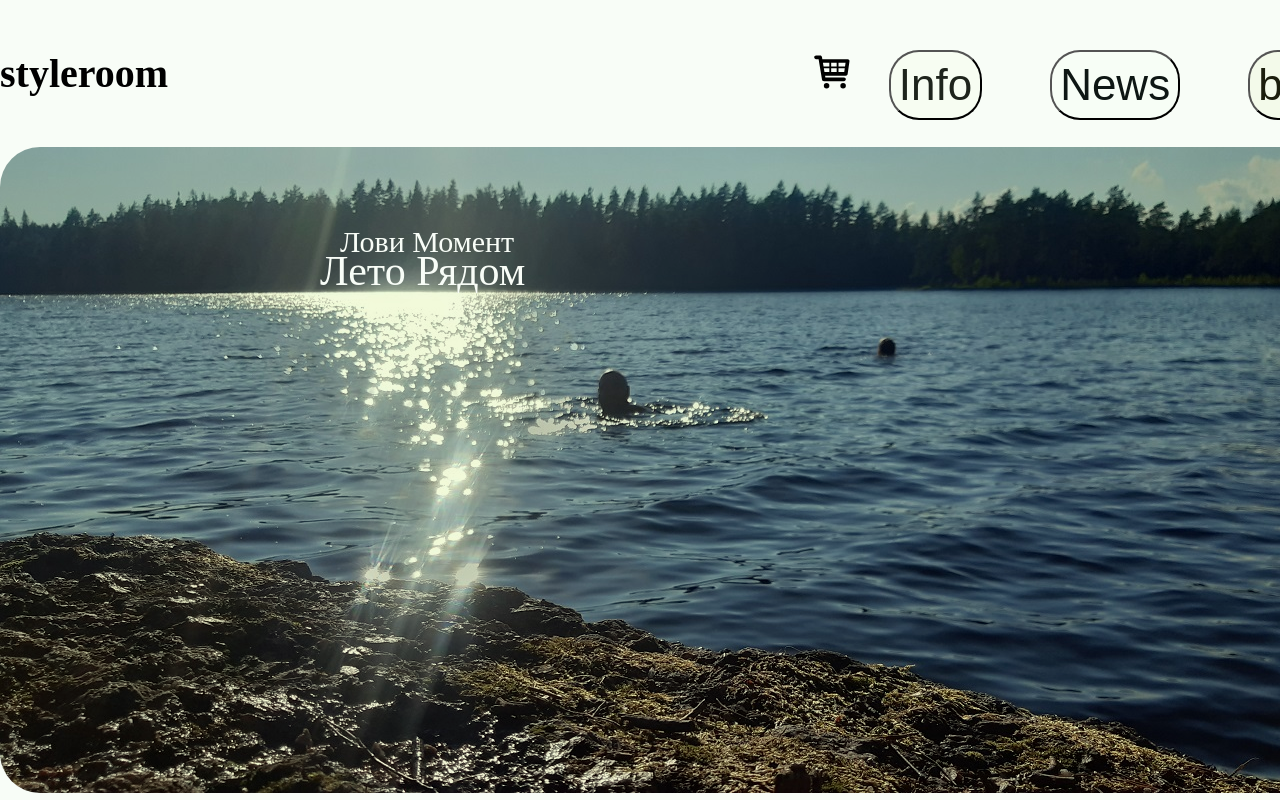
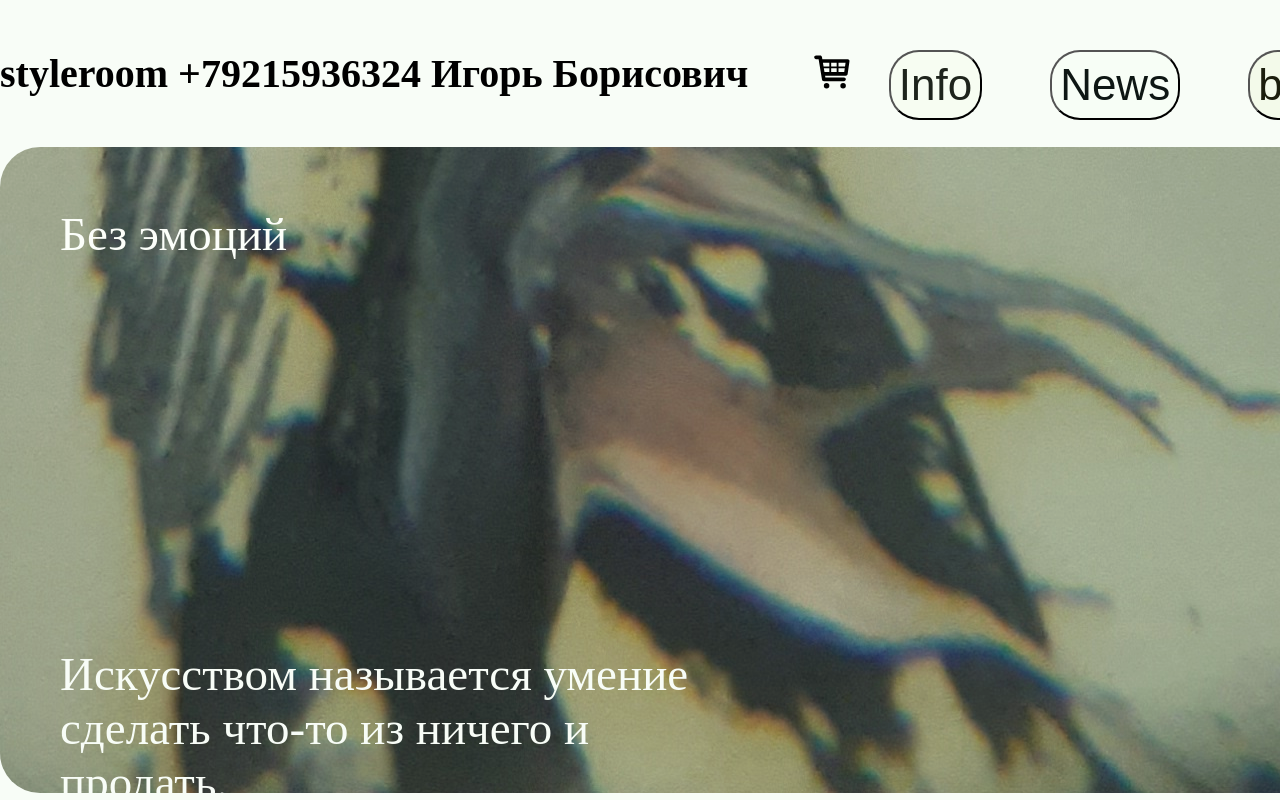
Before and after one commit to Swoopchinsky/styleroom, a React (Create React App) app: page / in a window 1280 px wide. Shown: the top 800 px of the page. Built offline with nearby package versions, Linux system fonts and the light colour scheme; a web font is replaced by a local one.

Commit message:
udacha v.1.1.32

```diff
--- a/src/components/Header.js
+++ b/src/components/Header.js
@@ -34,37 +34,37 @@ export default function Header(props) {
     return (
         <header>
             <div>
-                <span className='span'>styleroom</span>
+                <span className='span'>styleroom +79215936324 Игорь Борисович </span>
                 <ul className='nav'>
                     <button onClick={() => setButInfo(butInfo = !butInfo)} className={`butInfo ${butInfo && 'active'}`} >Info</button>
                     {butInfo && (
                         <div className='info'>
-                            + 7 921 593 63 24 карта Сбер. <br />
-                            Игорь Борисович <br />
-                            Город Санкт-Петербург <br />
-                            Автор проекта. <dr />
-                            Создание Вэб приложений при помощи современных информационных технологий. <dr />
-                            Продажа произведений Искусства и кастомных украшений, амулетов. <br />
-                            Ознакомится с Работами можно на Академическом переулке Васильевского острова. <br />
-                            Связь по телефону, в мессенжерах.
+                            Галерея эксклюзивного творчества.  <br />
+                            Санкт-Петербург <br />
+                            1. Знай, быстротечно все, что нам дается. Навечно только слово остается. <br />
+                            2. Пректрасно, когда мы можем сами собой управлять. <br />
+                            3. Нет успеха без труда. <br />
+                            4. Художникам, как и поэтам, издавна право дано Дерзать.  <br />
+                            5. Свободная торговля - не принцип, средство для достижения цели. <br />
+                            6. Лёгкое сердце живет долго.
+
+
                         </div>
                     )}
 
                     <button onClick={() => setButNews(butNews = !butNews)} className={`butNews ${butNews && 'active'}`} >News</button>
                     {butNews && (
                         <div className='news'>
-                            Рабиновичи в театре: <br />
-                            -Сарочка, тебе удобно сидеть? <br />
-                            -Да, Абрамчик, удобно! <br />
-                            -Тебе видно? <br />
-                            -Да, любимый <br />
-                            -Тебе не дует? <br />
-                            -Нет, золотой. <br />
-                            -Давай поменяемся местами. <br />
-                            : <br />
-                            "Нет богатства лучше телесного здоровья" <br />
-                            : <br />
-                            : <br />
+                            1.
+                            -Так! Я не понял, Циля, почему моя бутылка коньяка наполовину пуста?! <br />
+                            -Потому что ты, Сёма, пессимист! <br />
+                            2.
+                            -Додик, шо там упало на кухне?! <br />
+                            -Ривочка, это не бунт, это случайно.<br />
+                            3.
+                            Письмо из Тель-Авива в Одессу: "Сынок, высылаем тебе 20 долларов, как ты и просил...
+                            Но хотим напомнить, что 20 долларов пишется не с тремя нолями, а с одним!" <br />
+                            Хорошего Вам Настоения!
 
                         </div>
                     )}
--- a/src/index.css
+++ b/src/index.css
@@ -54,8 +54,8 @@ header .butInfo.active {
 }
 
 header .info {
-  width: 644px;
-  background-color: #f3fae5d7;
+  width: 634px;
+  background-color: #fcfff7;
   position: relative;
   z-index: 1500;
   font-size: 42px;
@@ -63,7 +63,7 @@ header .info {
   border-radius: 12px;
   margin-top: 14px;
   position: absolute;
-  margin-left: -120px;
+  margin-left: -110px;
 }
 
 header .butNews {
@@ -86,8 +86,8 @@ header .butNews.active {
 }
 
 header .news {
-  width: 644px;
-  background-color: #f3fae5f0;
+  width: 634px;
+  background-color: #f9fcf2;
   position: relative;
   z-index: 1500;
   font-size: 42px;
@@ -95,7 +95,7 @@ header .news {
   border-radius: 12px;
   margin-top: 14px;
   position: absolute;
-  margin-left: -120px;
+  margin-left: -110px;
 }
 
 header .butBrain {
@@ -215,7 +215,7 @@ header .shop-cart .summa {
 
 header .presentation {
   margin: 50px 0;
-  background: url('./img/styleroom.jpg') no-repeat;
+  background: url('./img/styleroomv1.jpg') no-repeat;
   width: 1400px;
   height: 646px;
   border-radius: 40px;
@@ -227,25 +227,25 @@ header .presentation {
 }
 
 header .presentation::after {
-  content: 'Лето Рядом';
+  content: 'Искусством называется умение сделать что-то из ничего и продать. ';
   position: absolute;
-  top: 100px;
-  left: 320px;
-  width: 300px;
-  font-size: 42px;
+  top: 500px;
+  left: 60px;
+  width: 700px;
+  font-size: 47px;
   font-weight: 500;
   color: #f8fdf7;
 }
 
 header .presentation::before {
-  content: 'Лови Момент';
+  content: 'Без эмоций ';
   position: absolute;
-  top: 78px;
-  left: 340px;
+  top: 60px;
+  left: 60px;
   width: 300px;
-  font-size: 30px;
+  font-size: 47px;
   font-weight: 500;
-  color: #f8fdf7;
+  color: #fcfffa;
 }
 
 .categories div {
```
Also changed, not shown: src/img/styleroomv1.jpg (added).
